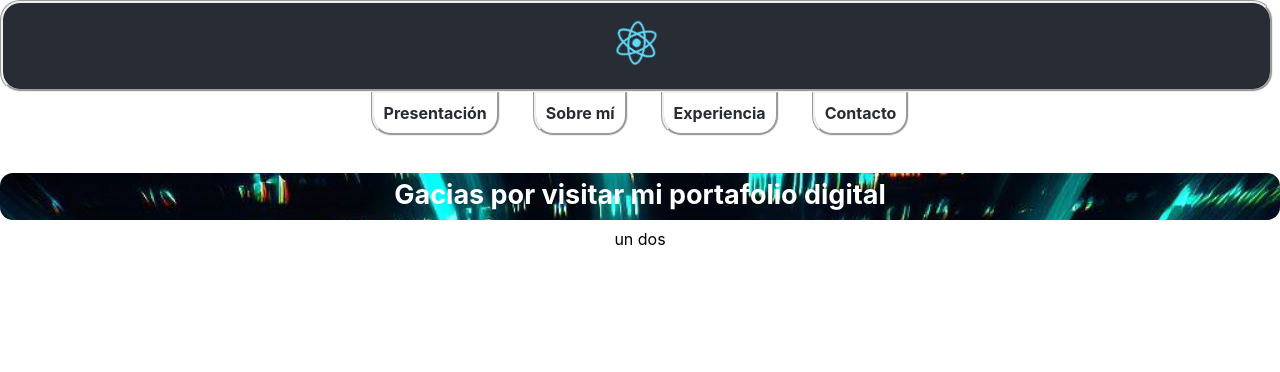
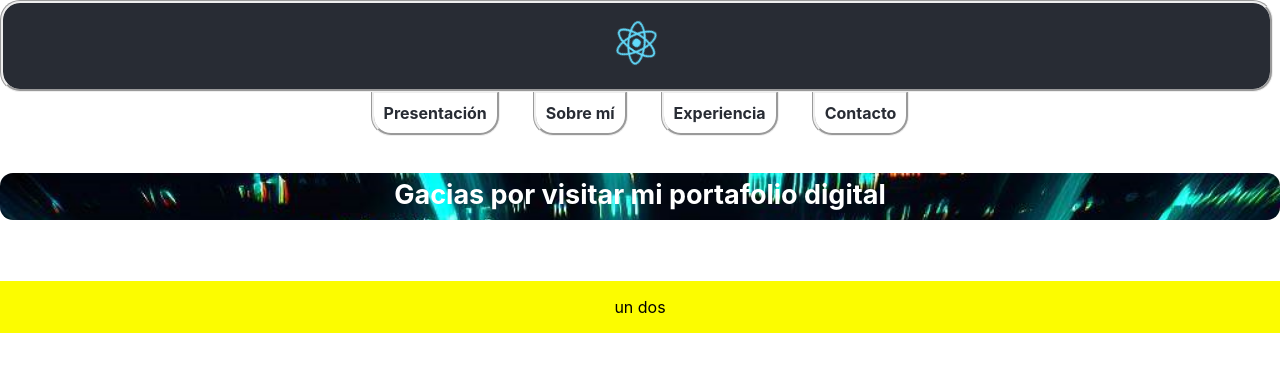
Before and after one commit to wuaicot/Frontend-Portfolio, a React (Create React App) app: page /landinpage in a window 1280 px wide. Shown: the top 372 px of the page. Built offline with nearby package versions, Linux system fonts and the light colour scheme.

Commit message:
adding second din in landin

```diff
--- a/src/components/Landin/LandinPage.js
+++ b/src/components/Landin/LandinPage.js
@@ -14,7 +14,7 @@ const LandinPage = () => {
     <div className={styles.container} style={containerStyle}>
       <h1 className={styles.acheuno}>Gacias por visitar mi portafolio digital</h1>
 
-      <div>
+      <div className={styles.openS}>
         <p>un dos</p>
       </div>
     </div>
--- a/src/components/Landin/LandinPage.module.css
+++ b/src/components/Landin/LandinPage.module.css
@@ -4,9 +4,7 @@
      display:block;
      align-items: center;
      border-radius: 13px;
-
   }
-
 
 
   .acheuno {
@@ -14,7 +12,10 @@
     margin-top: 27px;
     font-size: 27px;
     color: white;
+  }
 
-
-
+  .openS{
+    margin-top: 70px;
+    background-color: #fcfc00;
+    display: grid;
   }
```
